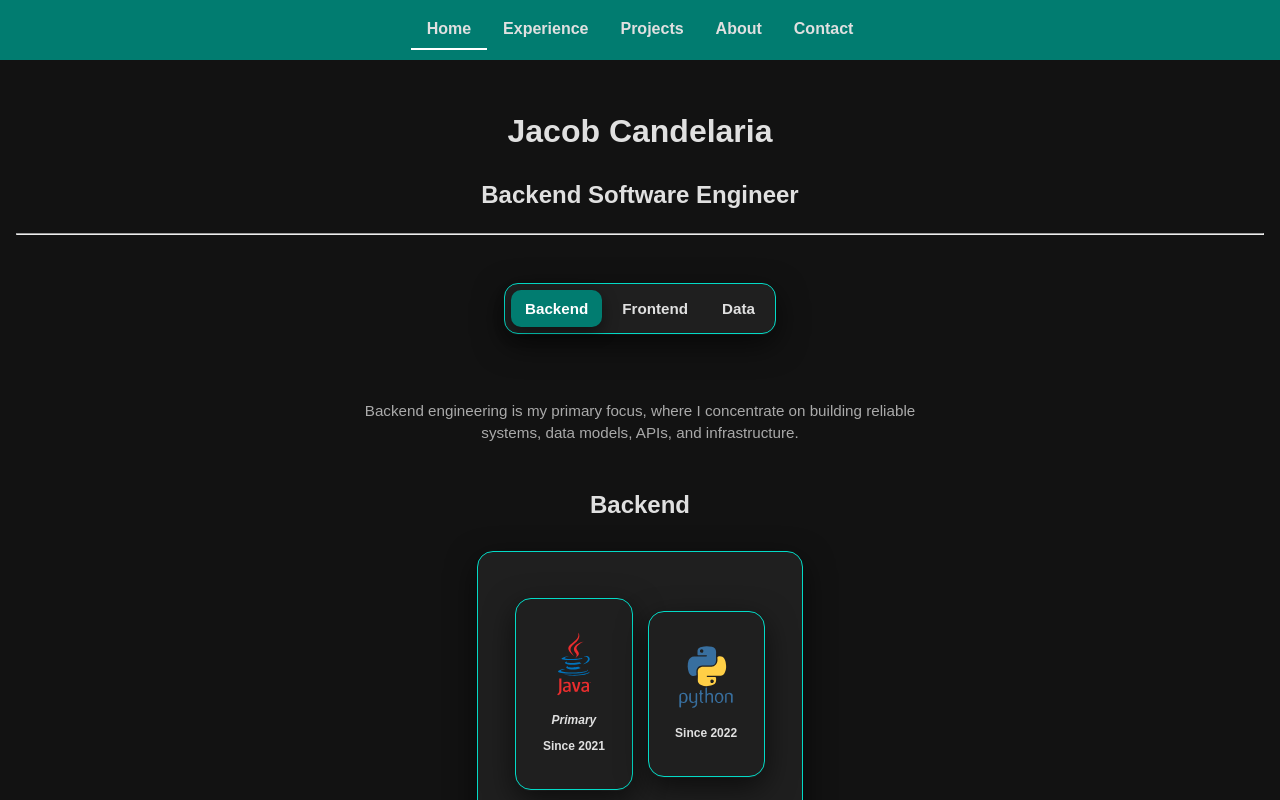
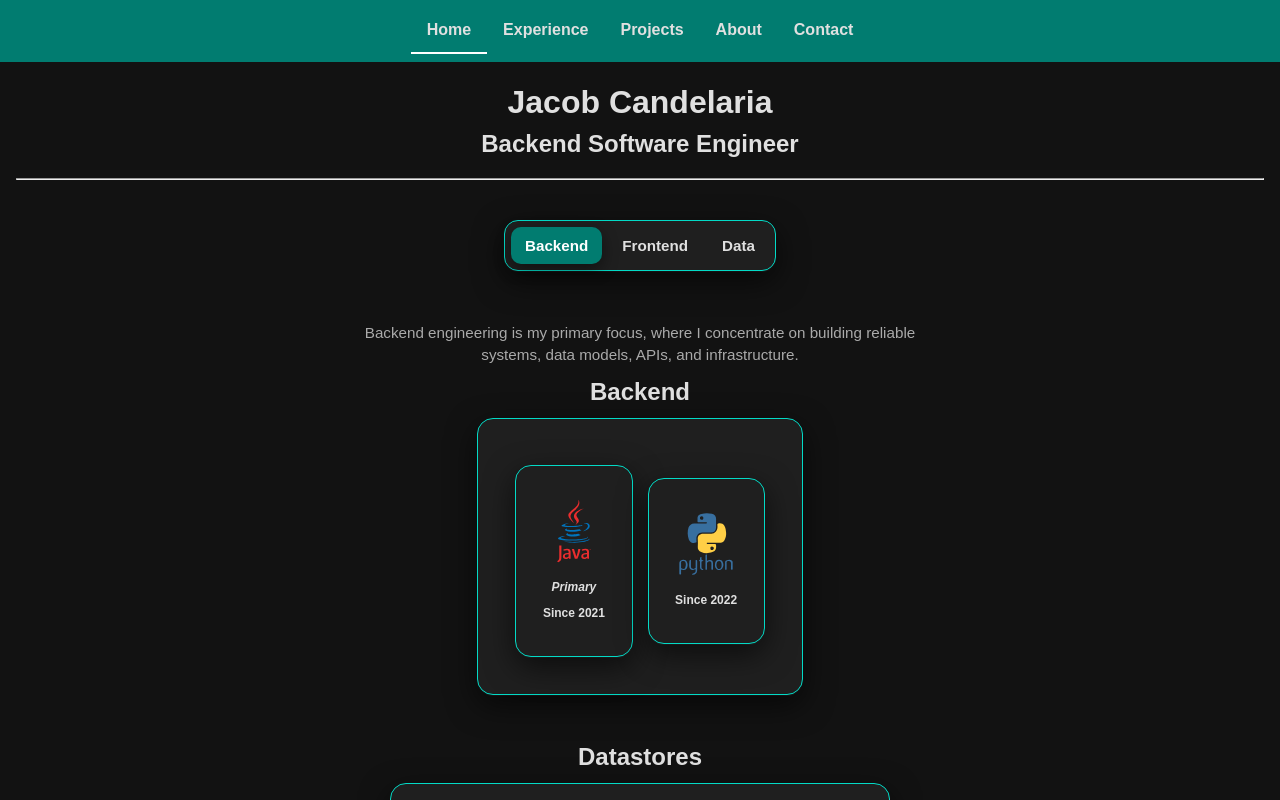
Before and after one commit to jacobc5266/jacob_candelaria_resume, a Next.js app: page / in a window 1280 px wide. Shown: the top 800 px of the page. Built offline with nearby package versions, Linux system fonts and the light colour scheme.

Commit message:
Fixed floating filter toggle bug.
Wrap `Navbar` in a `header` tag and refine global styles for improved structure and consistency.

```diff
--- a/src/app/globals.css
+++ b/src/app/globals.css
@@ -3,23 +3,28 @@
   color-scheme: dark;
 }
 
-/* Reset (don’t zero padding globally; it causes surprises) */
-*,
-*::before,
-*::after {
-  box-sizing: border-box;
-}
-
-html, body {
-  height: 100%;
-  margin: 0;
-  padding: 0;
+html,
+body {
+  max-width: 100vw;
 }
 
 body {
-  font-family: Arial, Helvetica, sans-serif;
   color: #E0E0E0;
   background: #121212;
+  font-family: Arial, Helvetica, sans-serif;
+  -webkit-font-smoothing: antialiased;
+  -moz-osx-font-smoothing: grayscale;
+}
+
+* {
+  box-sizing: border-box;
+  padding: 0;
+  margin: 0;
+}
+
+a {
+  color: inherit;
+  text-decoration: none;
 }
 
 /* Your header lives in layout.tsx, so keep its styles global */
@@ -32,13 +37,3 @@
 header hr {
   margin-top: 1rem;
 }
-
-/* IMPORTANT: replaces the old #root bottom spacing */
-main {
-  padding-bottom: calc(40px + env(safe-area-inset-bottom));
-}
-
-a {
-  color: inherit;
-  text-decoration: none;
-}
--- a/src/components/home/home.module.css
+++ b/src/components/home/home.module.css
@@ -1,11 +1,11 @@
 .homeLayout {
-    padding-inline: clamp(0.75rem, 3vw, 1.25rem);
     display: flex;
     flex-direction: column;
     align-items: center;
 }
 
 .tech_stack {
+    padding-inline: clamp(0.75rem, 3vw, 1.25rem);
     margin-top: 1.25rem;
     display: flex;
     flex-direction: column;
@@ -20,7 +20,7 @@
     position: sticky;
     top: var(--nav-height, 4rem);
     margin-top: 0.625rem;
-    z-index: 5;
+    z-index: 1;
     background: #121212;
     padding-block: 0.25rem;
 
--- a/src/components/navbar/Navbar.tsx
+++ b/src/components/navbar/Navbar.tsx
@@ -26,6 +26,7 @@
     }, []);
 
     return (
+        <header className={classes.nav_header}>
             <nav ref={navRef} className={classes.nav}>
                 <ul>
                     <li><Link href="/" className={`${classes.link} ${pathname === "/" ? classes.active : ""}`}>Home</Link></li>
@@ -35,5 +36,6 @@
                     <li><Link href="/contact" className={`${classes.link} ${pathname === "/contact" ? classes.active : ""}`}>Contact</Link></li>
                 </ul>
             </nav>
+        </header>
     );
 }
--- a/src/components/navbar/navbar.module.css
+++ b/src/components/navbar/navbar.module.css
@@ -1,10 +1,10 @@
-.nav {
+.nav, .nav_header {
+    width: 100%;
     position: sticky;
     top: 0;
-    z-index: 100;
+    z-index: 1;
     background-color: #017C70;
-    padding: 10px;
-    margin-bottom: 10px;
+    padding: 0.25rem;
     display: flex;
     justify-content: center;
     align-items: center;
```
Lines whose indentation alone changed are shown as unchanged.
